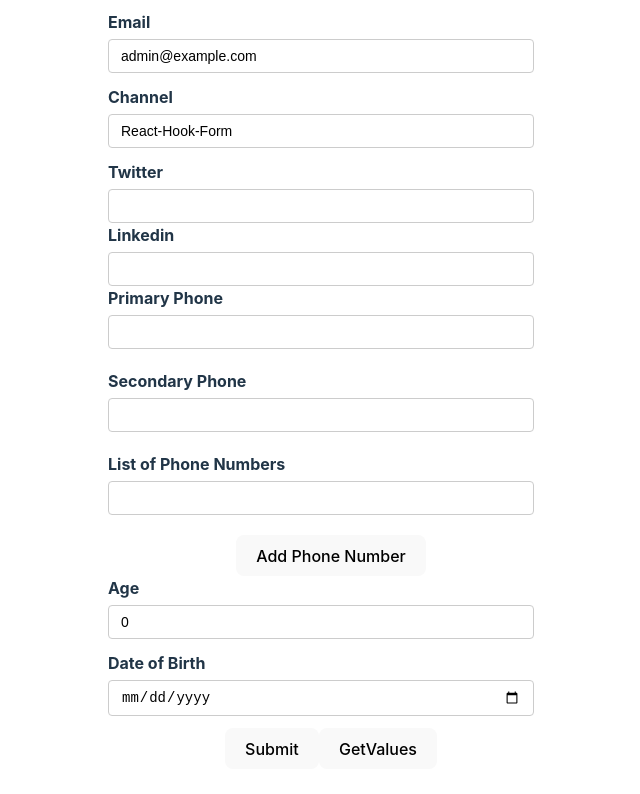
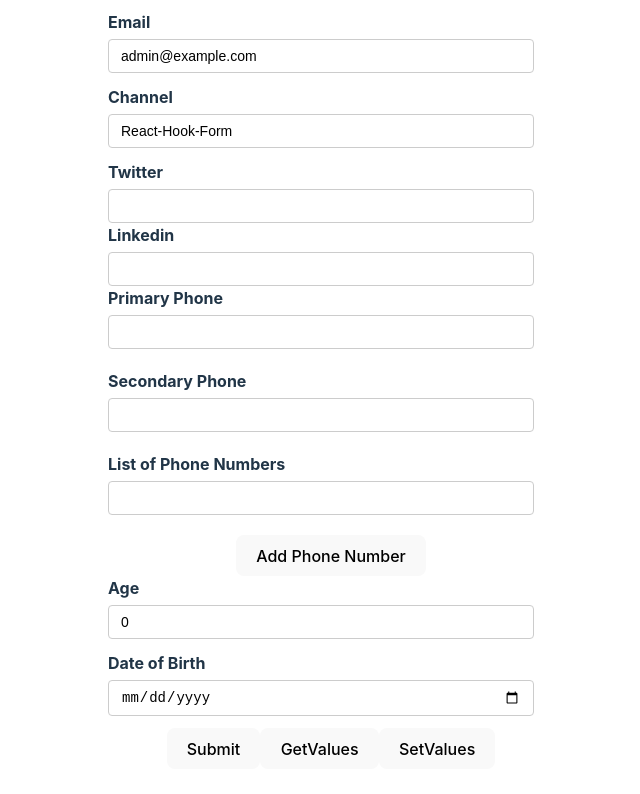
Before and after one commit to raiyhanbhuiyan17/React-Hook-Form, a React (Create React App) app: page / in a window 1280 px wide. Shown: the part 222-1016 px from the top of the page, without its empty margins (309-949 px from the left). Built offline with nearby package versions, Linux system fonts and the light colour scheme.

Commit message:
using setValue() method - fieldValue updating

```diff
--- a/src/components/Form.tsx
+++ b/src/components/Form.tsx
@@ -45,7 +45,7 @@ type FormValues={
       }
     });
     //console.log(form);
-    const {register,control,handleSubmit,formState, watch,getValues} = form;
+    const {register,control,handleSubmit,formState, watch,getValues,setValue} = form;
     const {errors} = formState;
     //invoke field as an array of fields
     const {fields,append,remove}= useFieldArray({name:"phNumbers",control});
@@ -62,6 +62,10 @@ type FormValues={
 
     const handleGetValues = () => {
       console.log("GetValues:", getValues(["username","channel"]));
+    };
+
+    const handleSetValues = () => {
+      console.log("SetValues:", setValue("username","",{shouldValidate:true,shouldDirty:true,shouldTouch:true}));
     };
 
     // useEffect(()=>{
@@ -189,6 +193,7 @@ type FormValues={
 
           <button>Submit</button>
           <button type="button" onClick={handleGetValues}>GetValues</button>
+          <button type="button" onClick={handleSetValues}>SetValues</button>
 
         </form>
         <DevTool control={control}/>
```
